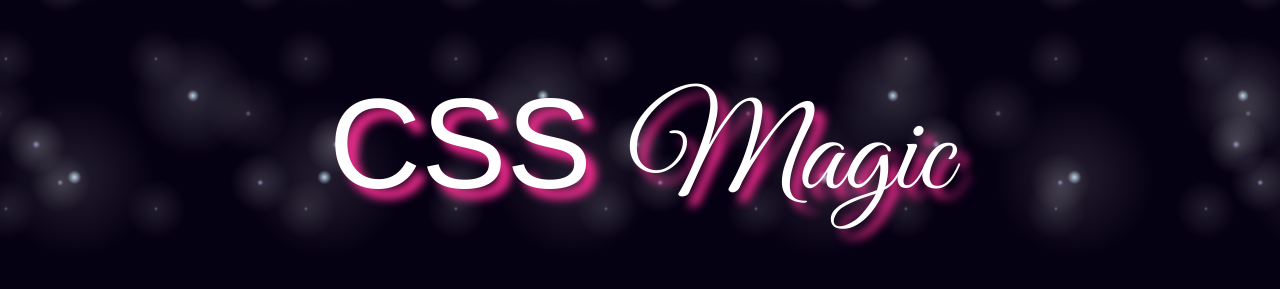
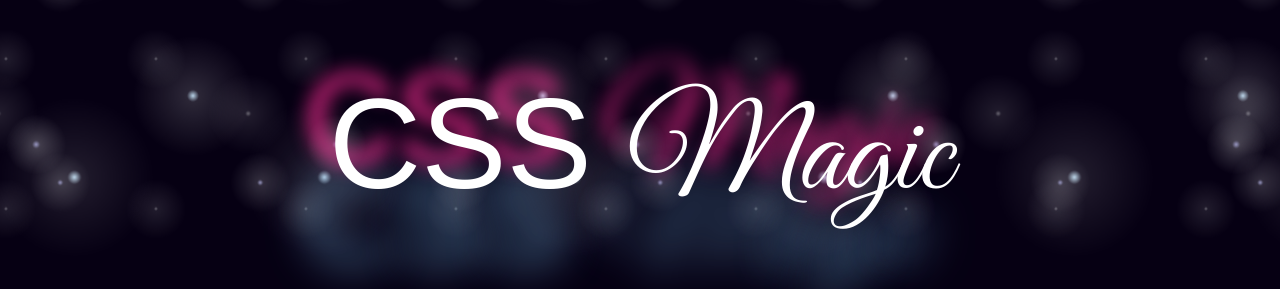
Before and after one commit to usjulija/JS30daysChallenge, a plain HTML site: page 16DAY-CSS-Shadow/index.html in a window 1280 px wide. Shown: the part 246-535 px from the top of the page. Drawn offline with Linux system fonts and the light colour scheme.

Commit message:
day16 changes

```diff
--- a/16DAY CSS Shadow/index.html
+++ b/16DAY-CSS-Shadow/index.html
@@ -4,6 +4,7 @@
   <meta charset="UTF-8">
   <title>Mouse Shadow</title>
   <link href="https://fonts.googleapis.com/css?family=Great+Vibes" rel="stylesheet">
+  <link rel="icon" href="https://image.ibb.co/gomGeT/logo.png" type="image/png" sizes="16x16">
 </head>
 <body>
 
@@ -144,7 +145,7 @@ function shadow(e) {
 
   text.style.textShadow = `
   ${xWalk}px ${yWalk}px 20px rgba(255,45,149,1),
-  ${xWalk}px ${yWalk * -1}px 40px rgba(124,194,238,0.5)
+  ${xWalk}px ${yWalk * -3}px 40px rgba(124,194,238,0.8)
   `;
 }
 
```
